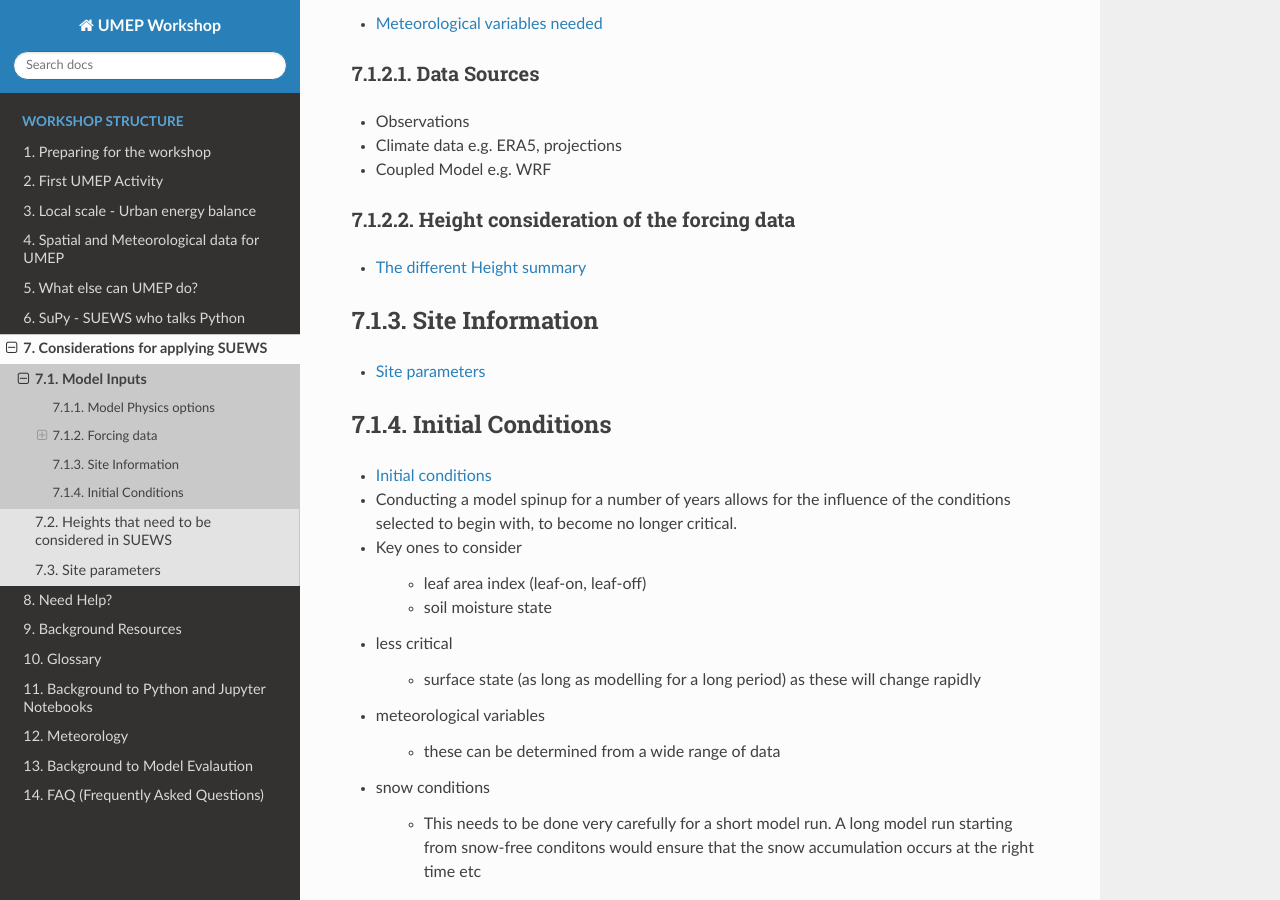
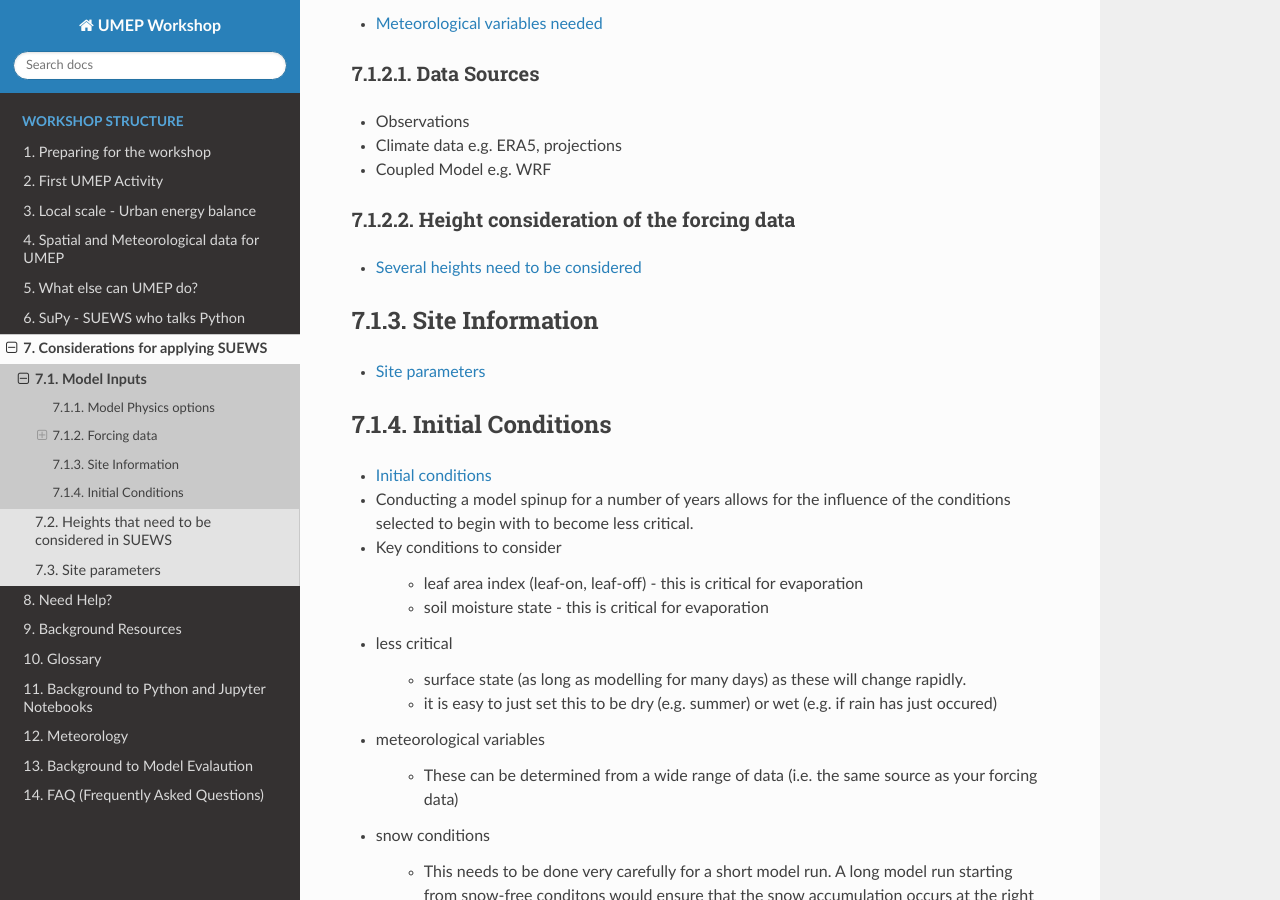
Before and after one commit to Urban-Meteorology-Reading/UMEP-Workshop, a Sphinx documentation site: the page built from source/Parameters/Consider1.rst, in a window 1280 px wide and 900 px high, scrolled down 428 px. Built offline with Sphinx 7.4.7 and the Read the Docs theme 2.0.0, drawn with Linux system fonts in a browser that asks for light colours.

Commit message:
Update Consider1.rst

```diff
--- a/source/Parameters/Consider1.rst
+++ b/source/Parameters/Consider1.rst
@@ -31,7 +31,7 @@ Data Sources
 Height consideration of the forcing data
 ~~~~~~~~~~~~~~~~~~~~~~~~~~~~~~~~~~~~~~~~~
 
-- `The different Height summary <Height>`
+- `Several heights need to be considered <Height>`
 
 
 Site Information
@@ -84,19 +84,20 @@ Initial Conditions
 
 - `Initial conditions <https://suews.readthedocs.io/en/latest/input_files/Initial_Conditions/Initial_Conditions.html>`_
 
-- Conducting a model spinup for a number of years allows for the influence of the conditions selected to begin with, to become no longer critical.
-- Key ones to consider
+- Conducting a model spinup for a number of years allows for the influence of the conditions selected to begin with to become less critical.
+- Key conditions to consider
 
-   - leaf area index (leaf-on, leaf-off)
-   - soil moisture state
+   - leaf area index (leaf-on, leaf-off) - this is critical for evaporation
+   - soil moisture state - this is critical for evaporation
 
 - less critical
 
-   - surface state (as long as modelling for a long period) as these will change rapidly
+   - surface state (as long as modelling for many days) as these will change rapidly.
+   - it is easy to just set this to be dry (e.g. summer) or wet (e.g. if rain has just occured)
 
 - meteorological variables
 
-   -  these can be determined from a wide range of data
+   -  These can be determined from a wide range of data (i.e. the same source as your forcing data)
 
 - snow conditions
 
```
